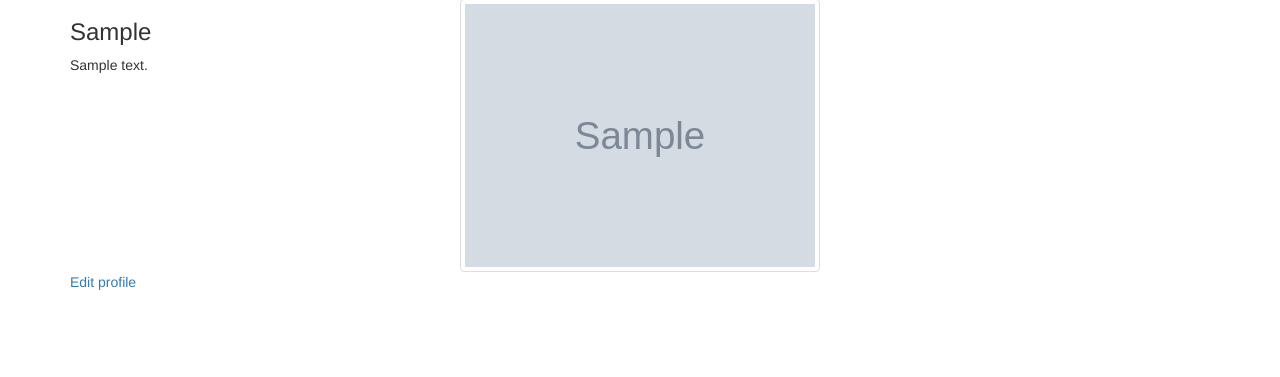
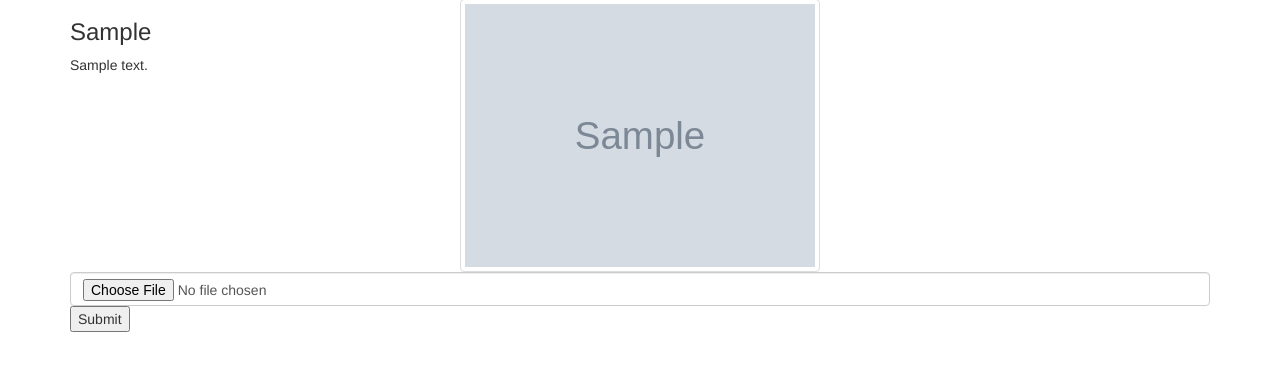
Before and after one commit to Waithera-m/watchlist-flask, a Flask app: a page that uses app/templates/profile/profile.html in a window 1280 px wide. Shown: the part 73-450 px from the top of the page. Run offline with Flask 2, Linux system fonts and the light colour scheme; a user stored in the database is signed in; tables that the repository leaves empty hold one stand-in row (values such as "Sample post"); grey boxes marked "Sample" are stand-in pictures; some libraries are stand-ins or nearby versions.

Commit message:
Add form to facilitate image upload

```diff
--- a/app/__init__.py
+++ b/app/__init__.py
@@ -4,6 +4,7 @@ from config import config_options
 from flask_sqlalchemy import SQLAlchemy
 from flask_uploads import UploadSet,configure_uploads,IMAGES
 from flask_login import LoginManager
+
 #flask_login facilitates user authentication system management
 
 #UploadSet class defines the type of files to be uploaded
--- a/app/templates/profile/profile.html
+++ b/app/templates/profile/profile.html
@@ -27,7 +27,10 @@
         </div>
     </div>
     {% if user == current_user %}
-    <a href="{{url_for('main.update_profile',uname=user.username)}}">Edit profile</a>
+    <form action="{{url_for('main.update_profile',uname=user.username)}}" method="post" enctype="multipart/form-data">
+        <input type="file" name="photo" class="form-control" required>
+        <input type="submit">
+    </form>
     {% endif %}
 </div>
 {% endblock %}
--- a/config.py
+++ b/config.py
@@ -1,5 +1,6 @@
 import os
 #module allows the app to interface with the underlying os, in this case, linux
+from werkzeug.utils import secure_filename
 
 class Config:
     '''
```
